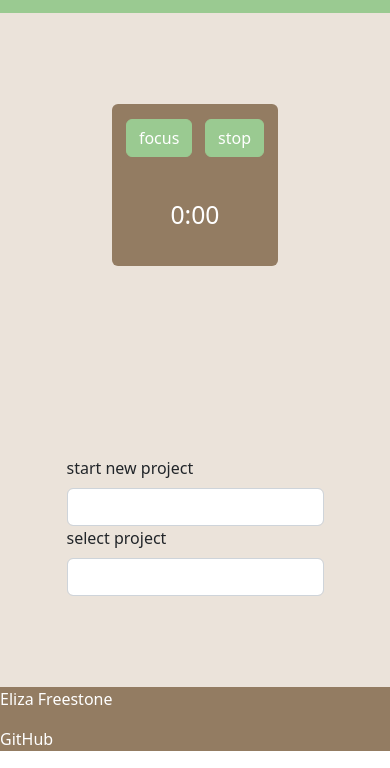
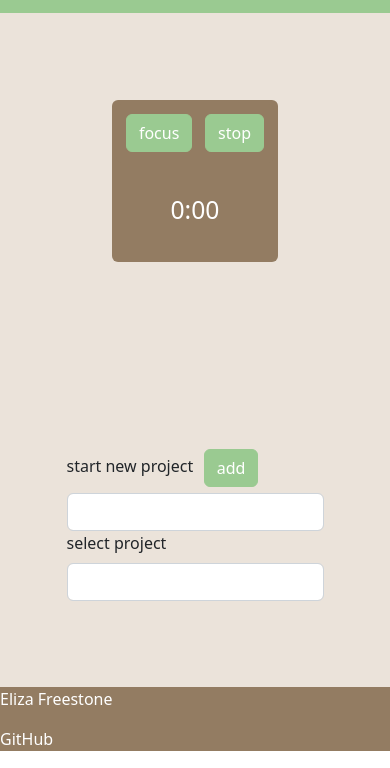
Before and after one commit to Eliza-Surpriza/startup, a website: page public/focus.html in a window 390 px wide. Shown: the part 76-844 px from the top of the page. Drawn offline with nearby package versions, Linux system fonts and the light colour scheme.

Commit message:
add submit button for mobile functionality

```diff
--- a/public/focus.html
+++ b/public/focus.html
@@ -46,6 +46,7 @@
       </section>
       <form id="form">
           <label class="form-label">start new project</label>
+          <button id="addProject" type="submit" class="my-btn my-btn-primary">add</button>
           <input id="inputBox" type="text" class="form-control"/>
           <label class="form-label">select project</label>
           <select id="selectMenu" class="form-control" class="form-select"></select>
```
